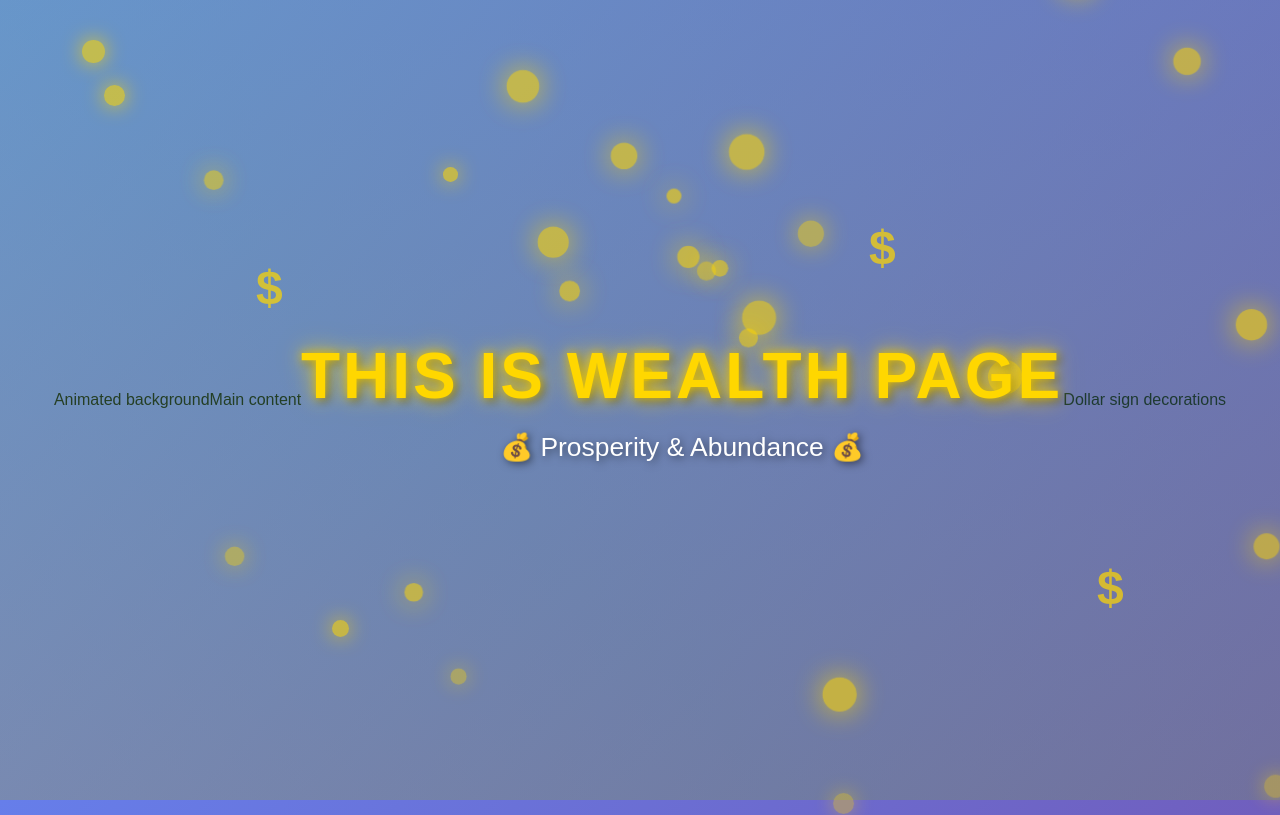
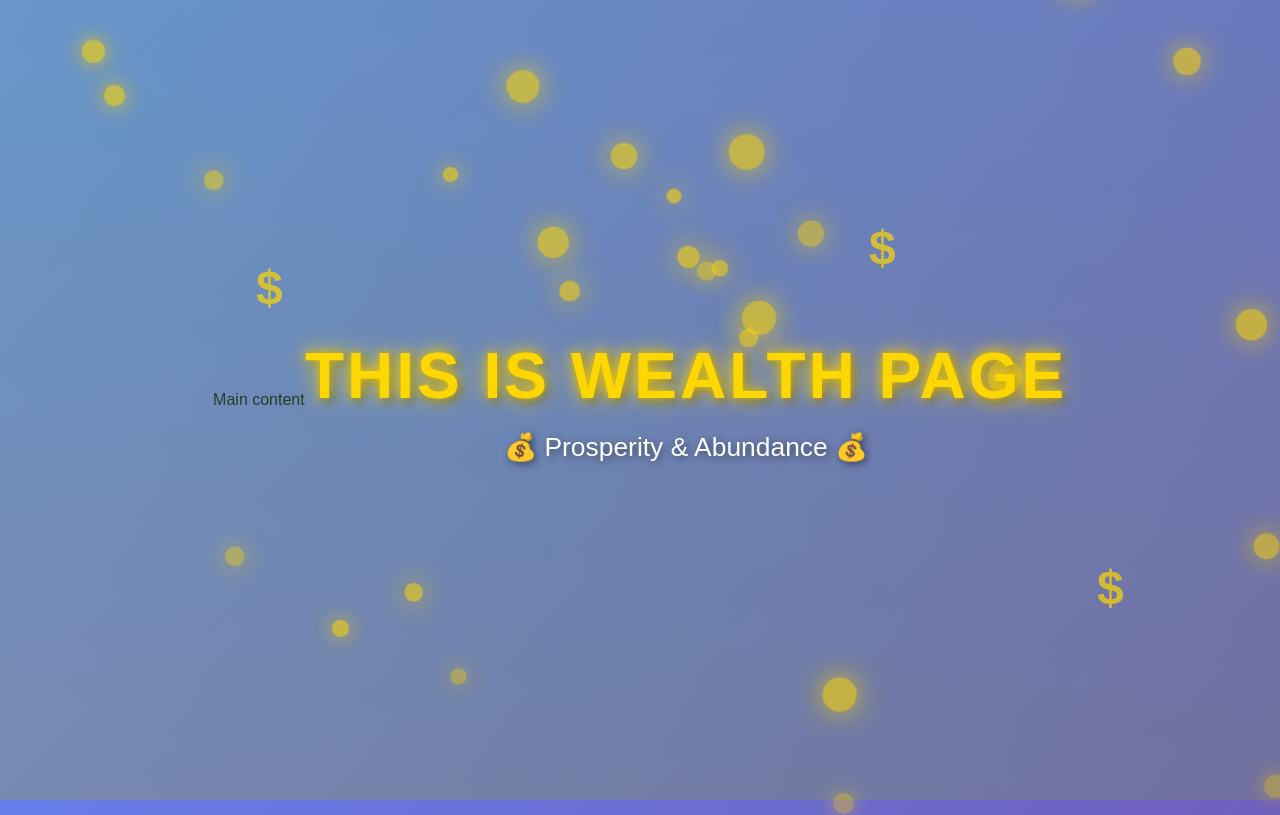
Before and after one commit to tsola2002/html-project, a plain HTML site: page wealth.html in a window 1280 px wide. Drawn offline with Linux system fonts and the light colour scheme.

Commit message:
Update wealth.html

```diff
--- a/wealth.html
+++ b/wealth.html
@@ -158,7 +158,7 @@
     </style>
 </head>
 <body>
-     Animated background
+     <!-- Animated background  -->
     <div class="bg-animation"></div>
 
      Main content
@@ -167,7 +167,7 @@
         <p class="subtitle pulse">💰 Prosperity & Abundance 💰</p>
     </div>
 
-     Dollar sign decorations
+     <!-- Dollar sign decorations  -->
     <div class="dollar-sign" style="top: 20%; left: 20%;">$</div>
     <div class="dollar-sign" style="top: 70%; right: 20%; animation-delay: 1s;">$</div>
     <div class="dollar-sign" style="top: 40%; right: 30%; animation-delay: 2s;">$</div>
```
